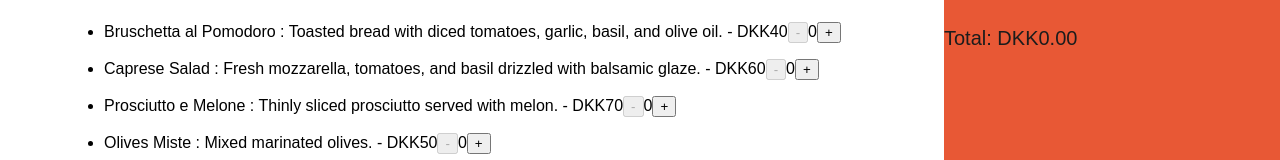
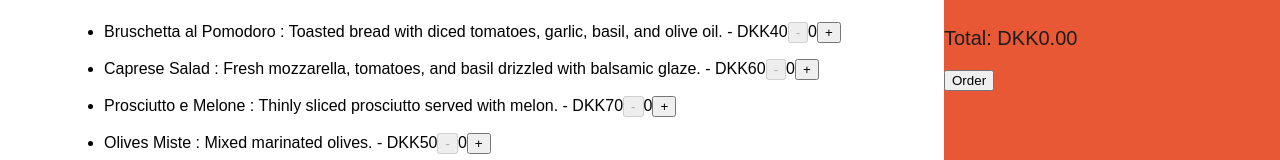
Before and after one commit to ozolinala/capanna74, a Next.js app: page /takeaway in a window 1280 px wide. Shown: the part 246-406 px from the top of the page. Built offline with nearby package versions, Linux system fonts and the light colour scheme.

Commit message:
takeaway process button

```diff
--- a/src/components/TakeawayCart.js
+++ b/src/components/TakeawayCart.js
@@ -1,11 +1,9 @@
 import React from "react";
 import styles from "../styles/TakeawayMenu.module.css";
 
-const TakeawayCart = ({ cartItems }) => {
+const TakeawayCart = ({ cartItems, orderProcess, setOrderProcess }) => {
   const calculateTotal = () => {
-    return cartItems
-      .reduce((total, item) => total + item.price * item.quantity, 0)
-      .toFixed(2);
+    return cartItems.reduce((total, item) => total + item.price * item.quantity, 0).toFixed(2);
   };
 
   return (
@@ -19,6 +17,13 @@ const TakeawayCart = ({ cartItems }) => {
         ))}
       </ul>
       <p>Total: DKK{calculateTotal()}</p>
+      <button
+        onClick={() => {
+          setOrderProcess(true);
+        }}
+      >
+        Order
+      </button>
     </div>
   );
 };
--- /dev/null
+++ b/src/components/TakeawayInfo.js
@@ -0,0 +1 @@
+import React from "react";
--- a/src/pages/takeaway.js
+++ b/src/pages/takeaway.js
@@ -9,10 +9,9 @@ import styles from "../styles/TakeawayMenu.module.css";
 const Takeaway = () => {
   const [selectedCategory, setSelectedCategory] = useState(1);
   const [cartItems, setCartItems] = useState([]);
+  const [orderProcess, setOrderProcess] = useState(false);
 
-  const currentCategory = menuData.categories.find(
-    (category) => category.id === selectedCategory
-  );
+  const currentCategory = menuData.categories.find((category) => category.id === selectedCategory);
 
   const handleSelectCategory = (categoryId) => {
     setSelectedCategory(categoryId);
@@ -40,20 +39,35 @@ const Takeaway = () => {
       <div className={styles.takeawayContainer}>
         <div>
           <h2>Menu</h2>
-          <div className={styles.takeawayLeft}>
+          {/* <div className={styles.takeawayLeft}>
             <TakeawayMenu
               categories={menuData.categories}
               onSelectCategory={handleSelectCategory}
               selectedCategory={selectedCategory}
             />
-            <TakeawayList
-              items={currentCategory.items}
-              onAddToCart={handleAddToCart}
-            />
+            <TakeawayList items={currentCategory.items} onAddToCart={handleAddToCart} />
+          </div> */}
+          <div className={styles.takeawayLeft}>
+            {orderProcess ? (
+              <TakeawayInfo />
+            ) : (
+              <>
+                <TakeawayMenu
+                  categories={menuData.categories}
+                  onSelectCategory={handleSelectCategory}
+                  selectedCategory={selectedCategory}
+                />
+                <TakeawayList items={currentCategory.items} onAddToCart={handleAddToCart} />
+              </>
+            )}
           </div>
         </div>
 
-        <TakeawayCart cartItems={cartItems} />
+        <TakeawayCart
+          cartItems={cartItems}
+          orderProcess={orderProcess}
+          setOrderProcess={setOrderProcess}
+        />
       </div>
     </Layout>
   );
```
